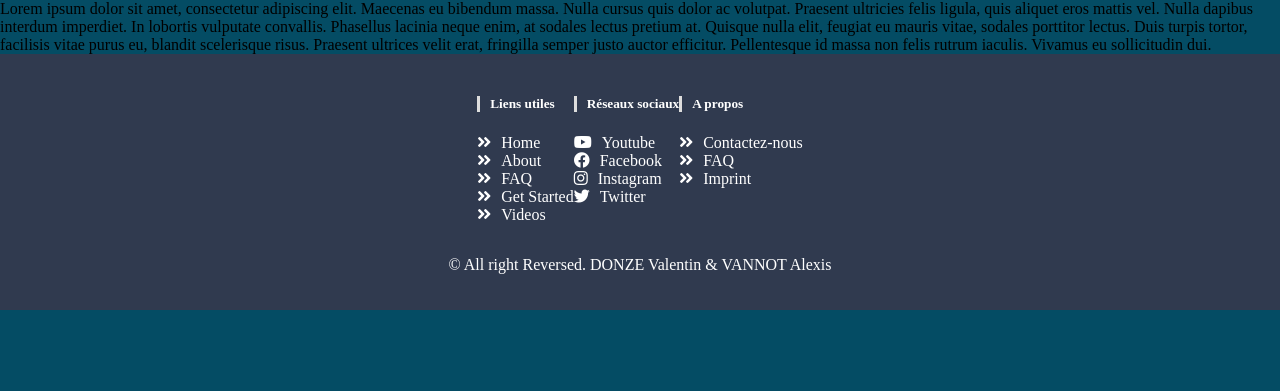
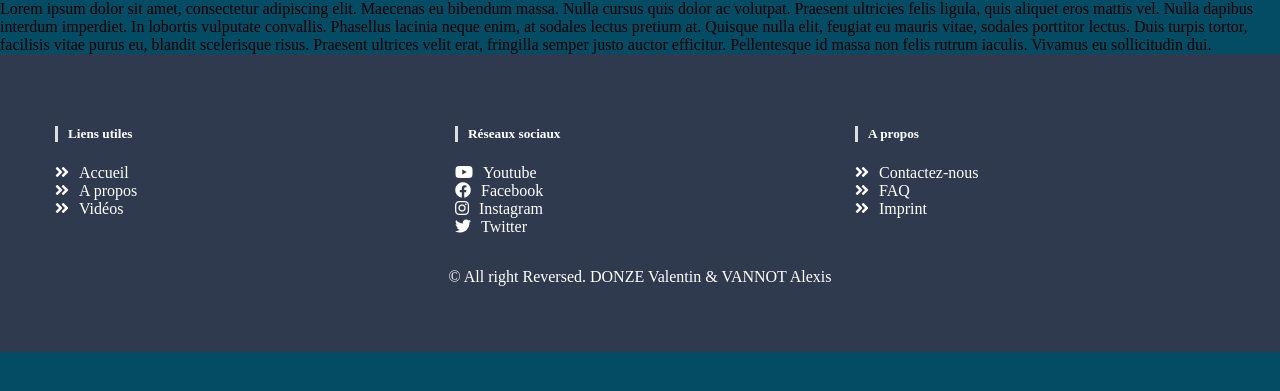
Before and after one commit to VannotAlexi0x73/Web-Project, a PHP site: page / in a window 1280 px wide. Shown: the part 64-455 px from the top of the page. Run offline with PHP 8.4, Linux system fonts and the light colour scheme.

Commit message:
[IMP] footer & css file

```diff
--- a/css/footer.css
+++ b/css/footer.css
@@ -1,18 +1,35 @@
+/* Base footer */
 footer {
+    font-weight: 500;
     background-color: #303a4f;
     color:  white;
-    padding: 20px;
+    padding: 50px 0;
     display: flex;
     flex-direction: column;
 }
 
+/* Bloc des colonnes */
 footer div.footer_col {
     display: flex;
     flex-direction: row;
     align-items: flex-start;
     justify-content: center;
+    margin: 0 40px;
 }
 
+footer div.footer_col div {
+    width: 33%;
+    padding-right: 15px;;
+    padding-left: 15px;;
+}
+
+footer div.footer_col div h5 {
+    margin-top: O;
+    padding-left: 10px;
+    border-left: 3px solid #dddddd;
+}
+
+/* Bloc copyright */
 footer div.footer_copyright {
     display: flex;
     flex-direction: row;
@@ -20,20 +37,13 @@ footer div.footer_copyright {
     justify-content: center;
 }
 
-footer div div ul.list_stylized {
+/* Liens */
+footer div ul.list_stylized {
     padding-left: 0px;
 }
 
-footer div.footer_col div h5 {
-    padding-left: 10px;
-    border-left: 3px solid #dddddd;
-}
-
-
-
-footer div ul li {
+footer div ul.list_stylized li {
     list-style: none;
-    padding-left: Opx;
 }
 
 footer div ul li a {
@@ -41,10 +51,10 @@ footer div ul li a {
     color: white;
 }
 
-footer div ul li a i{
-    padding-right: 10px;
-}
-
 footer div ul li a:hover {
     color: darkblue;
 }
+
+footer div ul li a i {
+    padding-right: 10px;
+}
--- a/index.html
+++ b/index.html
@@ -40,11 +40,9 @@
                 <div>
                     <h5>Liens utiles</h5>
                     <ul class="list_stylized">
-                        <li><a href="javascript:void();"><i class="fa fa-angle-double-right"></i>Home</a></li>
-                        <li><a href="javascript:void();"><i class="fa fa-angle-double-right"></i>About</a></li>
-                        <li><a href="javascript:void();"><i class="fa fa-angle-double-right"></i>FAQ</a></li>
-                        <li><a href="javascript:void();"><i class="fa fa-angle-double-right"></i>Get Started</a></li>
-                        <li><a href="javascript:void();"><i class="fa fa-angle-double-right"></i>Videos</a></li>
+                        <li><a href="javascript:void();"><i class="fa fa-angle-double-right"></i>Accueil</a></li>
+                        <li><a href="javascript:void();"><i class="fa fa-angle-double-right"></i>A propos</a></li>
+                        <li><a href="javascript:void();"><i class="fa fa-angle-double-right"></i>Vidéos</a></li>
                     </ul>
                 </div>
                 <div>
```
